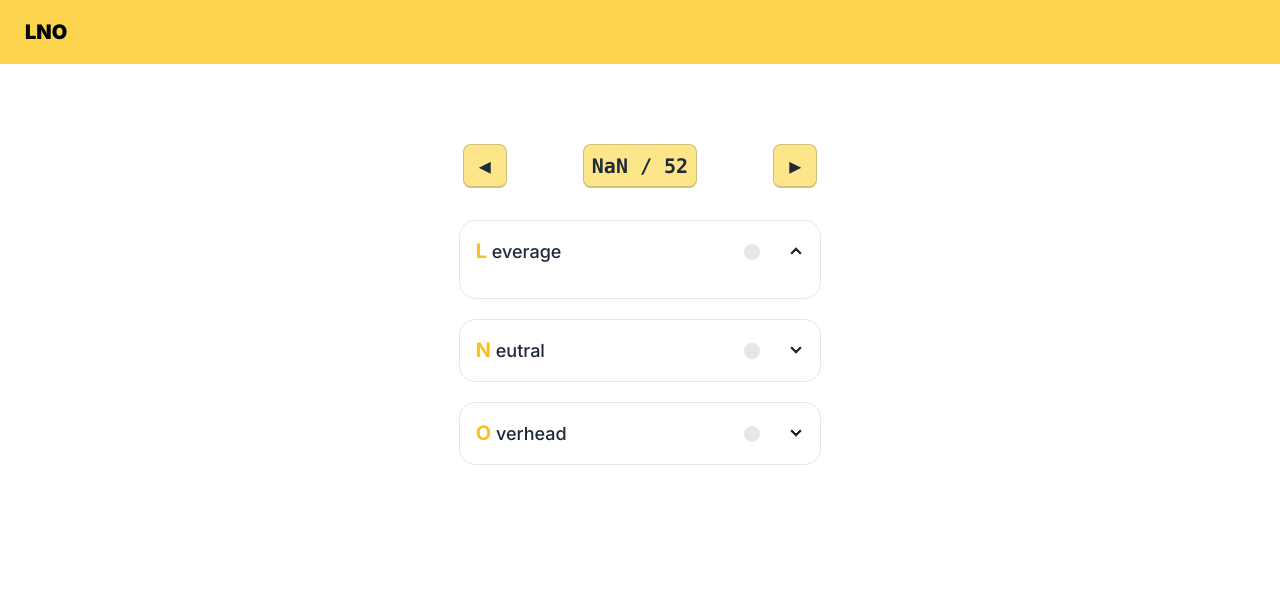
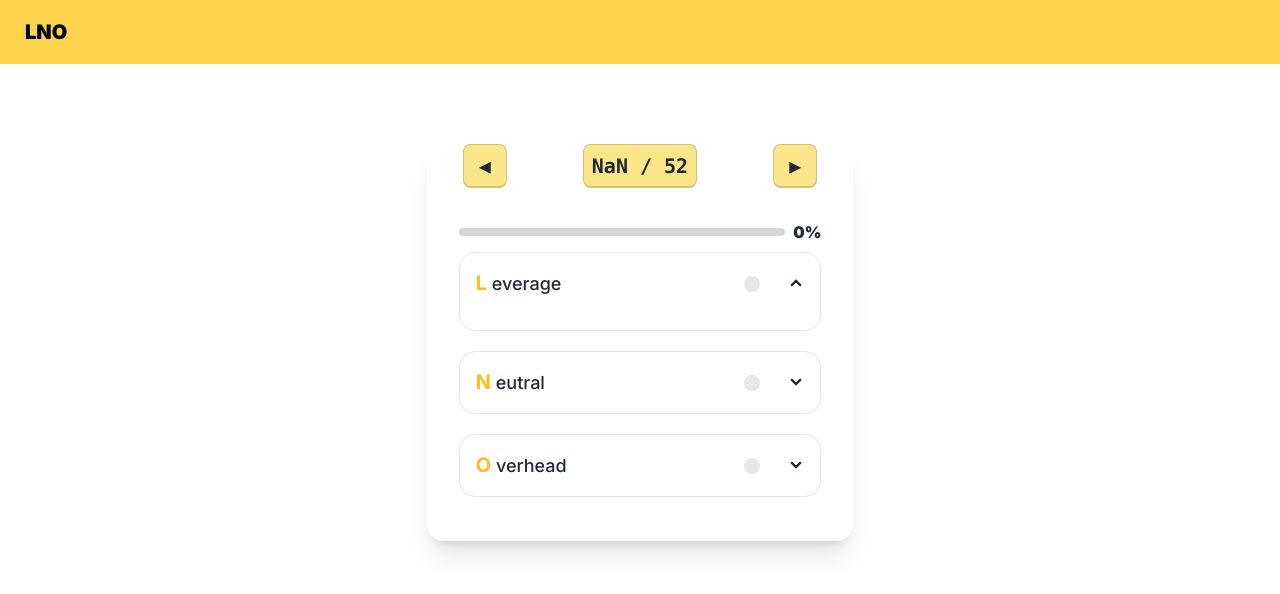
Before and after one commit to Rahul147/lno-app, a Next.js app: page / in a window 1280 px wide. Shown: the top 594 px of the page. Built offline with nearby package versions, Linux system fonts and the light colour scheme; no server answers; the database is empty.

Commit message:
Housekeeping work - renamed files, renamed exports

```diff
--- a/src/app/page.js
+++ b/src/app/page.js
@@ -1,19 +1,20 @@
 import Link from 'next/link'
-import { Home2 } from './TodoMain'
+import { TodoCardContainer } from './ui/todo-container'
 import { TodoCardSkeleton } from '@/app/ui/todo-card-skeleton'
 import { Suspense } from 'react'
 
 export default async function Page({ searchParams }) {
   const wDateQuery = Number(searchParams.wdate, 10)
 
-  return <main>
+  return <>
+    <main>
       <div className="navbar bg-amber-300 text-black">
         <button className="btn btn-ghost text-xl font-black">LNO</button>
       </div>
       <div className="min-h-screen flex mt-20 justify-center">
 
         <div className="md:w-1/2 lg:w-1/3">
-        <div className="card">
+          <div className="card shadow-xl">
 
             {/* Card header */}
             <div className="card-title text-center justify-between pr-9 pl-9">
@@ -27,7 +28,7 @@ export default async function Page({ searchParams }) {
             {/* Card body */}
             <div>
               <Suspense key={wDateQuery} fallback={<TodoCardSkeleton />}>
-              <Home2 searchParams={searchParams} />
+                <TodoCardContainer searchParams={searchParams} />
               </Suspense>
             </div>
 
@@ -35,4 +36,5 @@ export default async function Page({ searchParams }) {
         </div>
       </div >
     </main>
+  </>
 }
--- a/src/app/ui/todo-card-skeleton.js
+++ b/src/app/ui/todo-card-skeleton.js
@@ -1,7 +1,7 @@
 export function TodoCardSkeleton({ title, items, completion }) {
   return <>
     <br />
-    <div className="flex flex-col gap-4">
+    <div className="flex flex-col gap-4 pl-5 pr-5 mb-10">
       <div className="skeleton h-38 w-full"></div>
       <div className="skeleton h-16 w-full"></div>
       <div className="skeleton h-16 w-full"></div>
--- a/src/app/TodoMain.js
+++ b/src/app/ui/todo-container.js
@@ -13,7 +13,7 @@ function computeCompletionRation(l = [], n = [], o = []) {
   ]
 }
 
-export async function Home2({ searchParams }) {
+export async function TodoCardContainer({ searchParams }) {
   const wDateQuery = searchParams.wdate
   const {
     leverage: l = [],
@@ -21,10 +21,16 @@ export async function Home2({ searchParams }) {
     overhead: o = []
   } = await fetchCurrentWeekTodos(wDateQuery ?? getWeekOfYear(new Date()))
   const [lCompletion, nCompletion, oCompletion] = computeCompletionRation(l, n, o)
+  const totalPercentageWorkDone = Math.ceil((lCompletion + nCompletion + oCompletion) / 3 || 0)
   // const dataPresent = (l.length > 0 && n.length > 0 && o.length > 0)
 
   return <>
     <div className="card-body">
+      <div className='flex justify-center'>
+        <progress className="progress progress-warning mt-2 mr-2" value={totalPercentageWorkDone} max="100" />
+        <div className='font-black'>{totalPercentageWorkDone}%</div>
+      </div>
+
 
       {/* L */}
       <TodoCard
```
Lines whose indentation alone changed are shown as unchanged.
